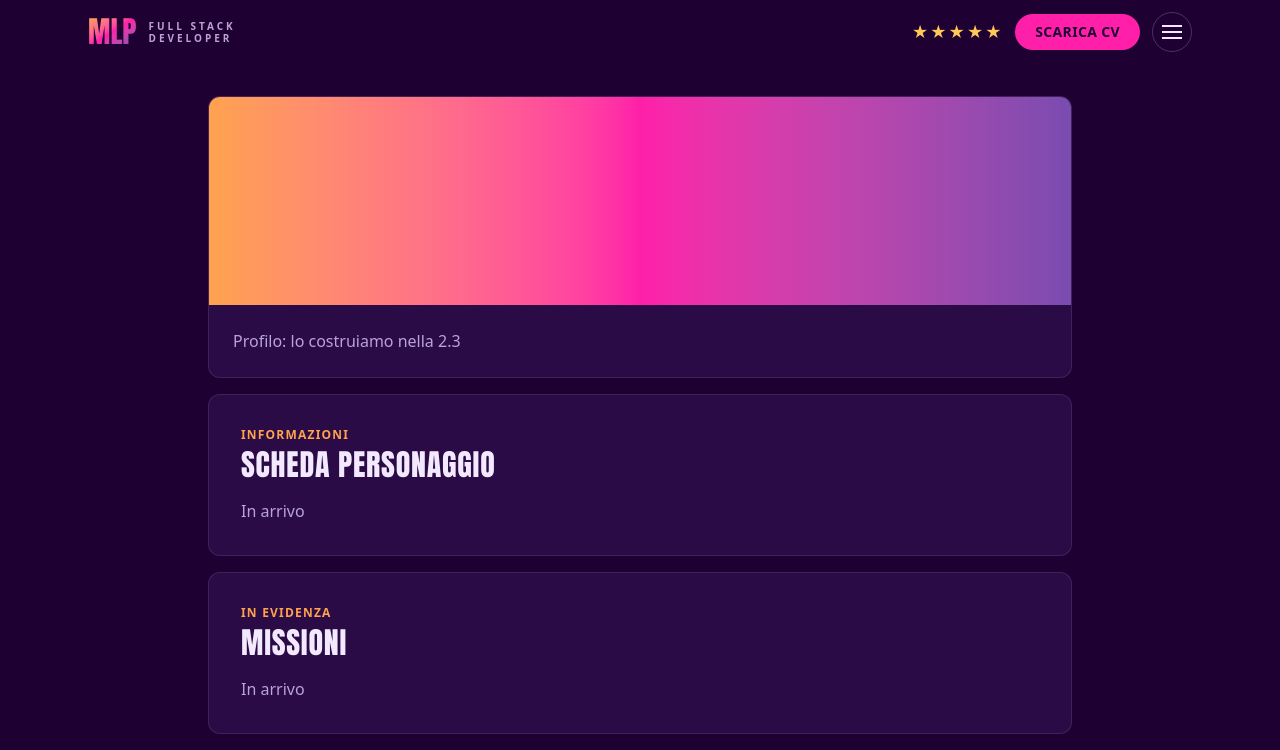
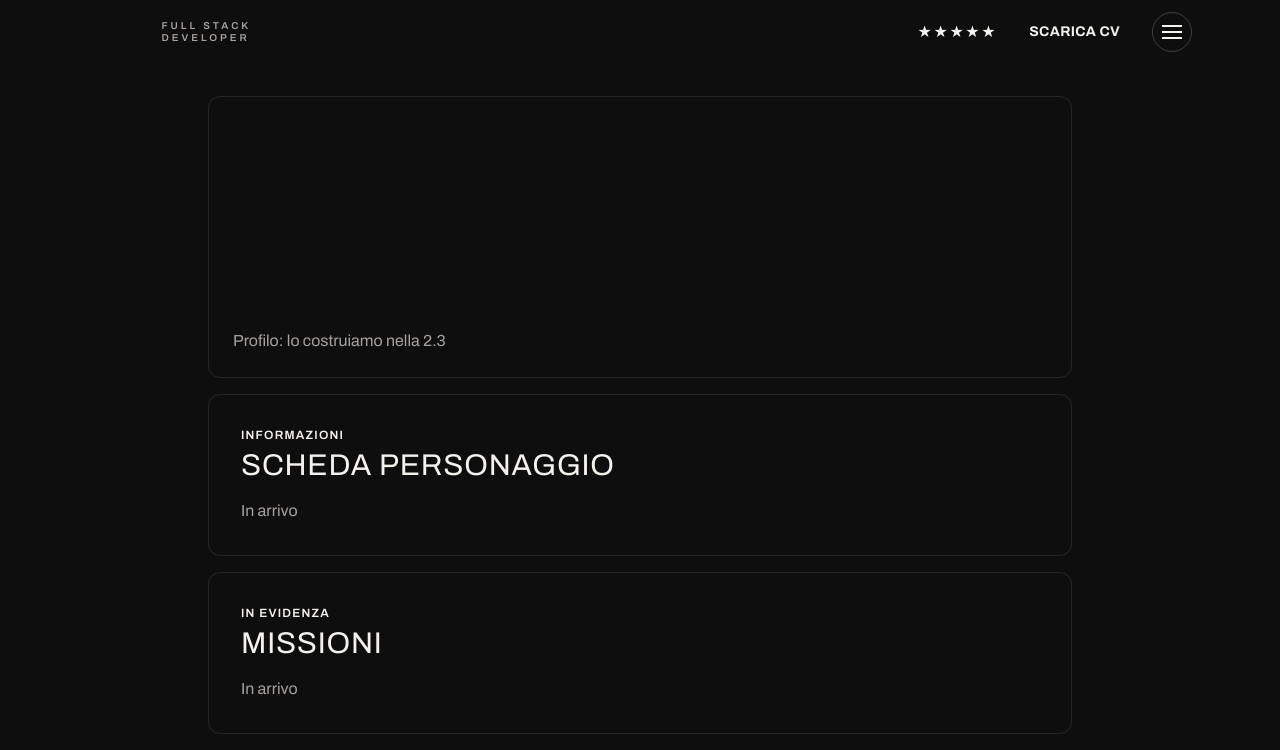
Before and after one commit to matteolepera/portfolio, a React (Vite) app: page / in a window 1280 px wide. Shown: the top 750 px of the page. Built offline with nearby package versions, Linux system fonts and the light colour scheme; a web font is replaced by a local one.

Commit message:
feat: livree Rosso corsa e VI con variabili CSS e ThemeProvider

```diff
--- a/index.html
+++ b/index.html
@@ -11,9 +11,17 @@
     <link rel="preconnect" href="https://fonts.googleapis.com" />
     <link rel="preconnect" href="https://fonts.gstatic.com" crossorigin />
     <link
-      href="https://fonts.googleapis.com/css2?family=Anton&display=swap"
+      href="https://fonts.googleapis.com/css2?family=Archivo:wdth,wght@62..125,400..900&family=JetBrains+Mono:wght@400;600&display=swap"
       rel="stylesheet"
     />
+    <script>
+      try {
+        document.documentElement.dataset.theme =
+          localStorage.getItem("livrea") === "vi" ? "vi" : "rosso";
+      } catch (e) {
+        document.documentElement.dataset.theme = "rosso";
+      }
+    </script>
   </head>
 
   <body>
--- a/src/index.css
+++ b/src/index.css
@@ -1,37 +1,74 @@
 @import "tailwindcss";
 
+/* Livrea base: Rosso corsa */
+:root {
+  color-scheme: dark;
+  --bg: #0e0e0e;
+  --surface: #171717;
+  --glass: rgba(23, 23, 23, 0.72);
+  --ink: #f5f2ee;
+  --muted: #a8a29e;
+  --line: #2e2c2a;
+  --accent: #d40000;
+  --on-accent: #ffffff;
+  --accent-text: #ff4a3d;
+  --hi: #ffd100;
+  --sector: #b65cff;
+}
+
+/* Livrea VI: Vice City */
+[data-theme="vi"] {
+  --bg: #1e0033;
+  --surface: #2a0b45;
+  --glass: rgba(42, 11, 69, 0.72);
+  --ink: #f3e9ff;
+  --muted: #b9a3d9;
+  --line: #43205f;
+  --accent: #ff1fa9;
+  --on-accent: #1e0033;
+  --accent-text: #ff1fa9;
+  --hi: #ffa24e;
+  --sector: #ff1fa9;
+}
+
+@theme inline {
+  --color-bg: var(--bg);
+  --color-surface: var(--surface);
+  --color-glass: var(--glass);
+  --color-ink: var(--ink);
+  --color-muted: var(--muted);
+  --color-line: var(--line);
+  --color-accent: var(--accent);
+  --color-on-accent: var(--on-accent);
+  --color-accent-text: var(--accent-text);
+  --color-hi: var(--hi);
+  --color-sector: var(--sector);
+}
+
 @theme {
-  /* Sfondi */
-  --color-night: #1e0033;
-  --color-card: #2a0b45;
+  --font-sans: "Archivo", system-ui, sans-serif;
+  --font-mono: "JetBrains Mono", ui-monospace, monospace;
+}
 
-  /* Testi */
-  --color-ink: #f3e9ff;
-  --color-muted: #b9a3d9;
+/* Titoli larghi e pesanti, uguali in entrambe le livree */
+@utility display-title {
+  font-weight: 800;
+  font-stretch: 112%;
+  text-transform: uppercase;
+  letter-spacing: -0.01em;
+}
 
-  /* Accenti GTA 6 */
-  --color-pink: #ff1fa9;
-  --color-orange: #ffa24e;
-  --color-gold: #ffc857;
-  --color-purple: #7a4bb0;
-
-  /* LinkedIn */
-  --color-linkedin: #0a66c2;
-
-  /* Font: testo stile LinkedIn, titoli stile GTA */
-  --font-sans:
-    system-ui, -apple-system, "Segoe UI", Roboto, Helvetica, Arial, sans-serif;
-  --font-display: "Anton", "Impact", sans-serif;
+html {
+  scroll-behavior: smooth;
 }
 
 body {
   min-height: 100dvh;
   overflow-x: hidden;
-  background: var(--color-night);
-  color: var(--color-ink);
+  background: var(--bg);
+  color: var(--ink);
   font-family: var(--font-sans);
+  transition:
+    background-color 0.5s ease,
+    color 0.5s ease;
 }
-
-html {
-  scroll-behavior: smooth;
-}
--- a/src/main.jsx
+++ b/src/main.jsx
@@ -3,11 +3,14 @@ import { createRoot } from "react-dom/client";
 import App from "./App.jsx";
 import "./index.css";
 import { HelmetProvider } from "react-helmet-async";
+import ThemeProvider from "./theme/ThemeProvider";
 
 createRoot(document.getElementById("root")).render(
   <StrictMode>
     <HelmetProvider>
-      <App />
+      <ThemeProvider>
+        <App />
+      </ThemeProvider>
     </HelmetProvider>
   </StrictMode>,
 );
--- /dev/null
+++ b/src/theme/ThemeProvider.jsx
@@ -0,0 +1,34 @@
+import { useEffect, useState } from "react";
+import { ThemeContext } from "./themeContext";
+
+const STORAGE_KEY = "livrea";
+
+function getInitialTheme() {
+  try {
+    return localStorage.getItem(STORAGE_KEY) === "vi" ? "vi" : "rosso";
+  } catch {
+    return "rosso";
+  }
+}
+
+export default function ThemeProvider({ children }) {
+  const [theme, setTheme] = useState(getInitialTheme);
+
+  useEffect(() => {
+    document.documentElement.dataset.theme = theme;
+    try {
+      localStorage.setItem(STORAGE_KEY, theme);
+    } catch {
+      // storage non disponibile: la livrea vale solo per questa visita
+    }
+  }, [theme]);
+
+  const toggleTheme = () =>
+    setTheme((current) => (current === "rosso" ? "vi" : "rosso"));
+
+  return (
+    <ThemeContext.Provider value={{ theme, toggleTheme }}>
+      {children}
+    </ThemeContext.Provider>
+  );
+}
--- /dev/null
+++ b/src/theme/themeContext.js
@@ -0,0 +1,9 @@
+import { createContext, useContext } from "react";
+
+export const ThemeContext = createContext(null);
+
+export function useTheme() {
+  const context = useContext(ThemeContext);
+  if (!context) throw new Error("useTheme va usato dentro ThemeProvider");
+  return context;
+}
```
